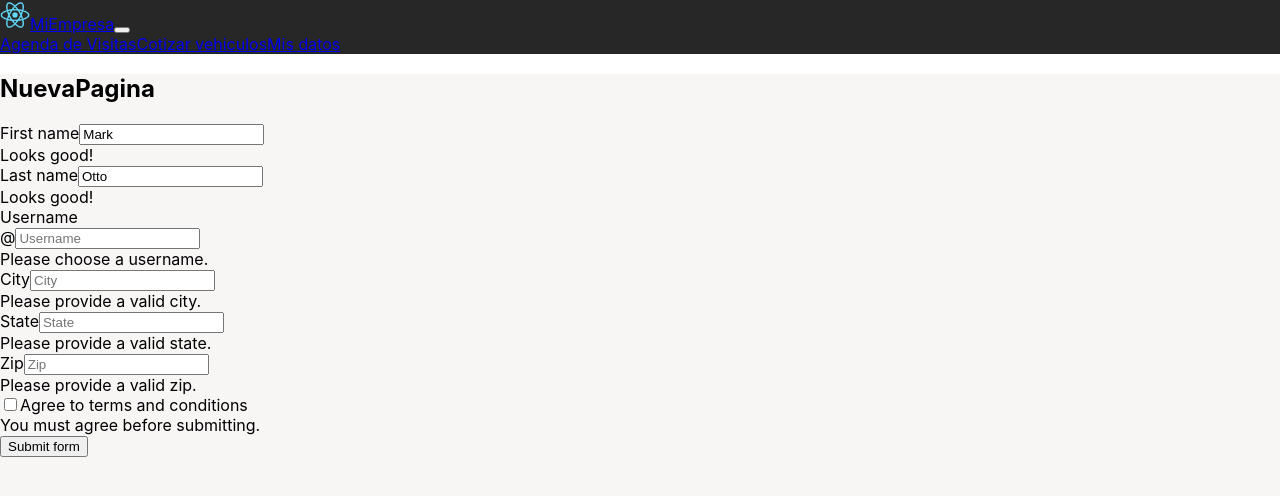
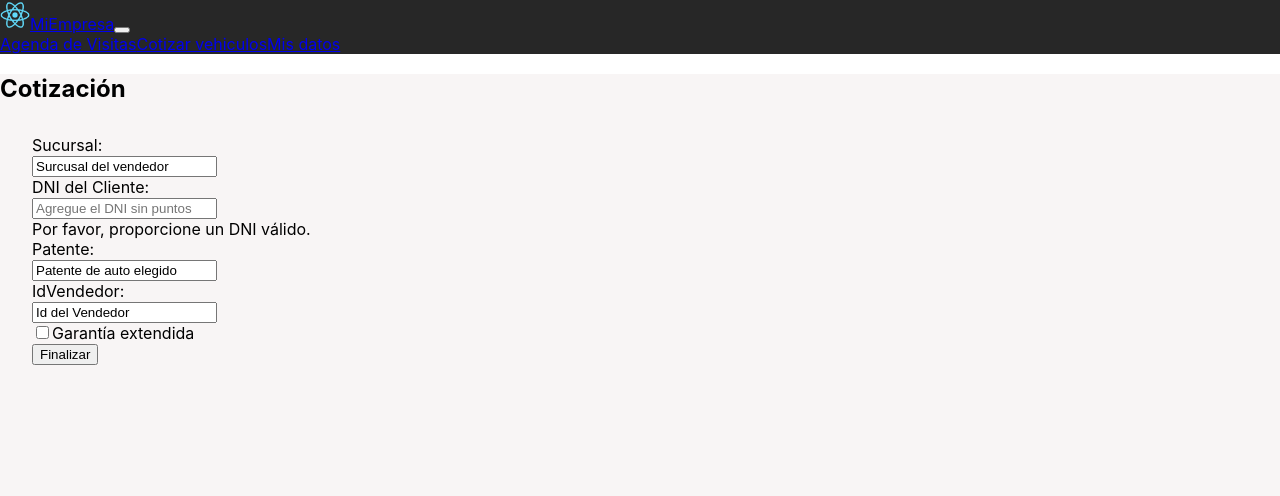
Before and after one commit to ggisel/pp1-front-gc, a React (Create React App) app: page /nueva-pagina in a window 1280 px wide. Shown: the top 496 px of the page. Built offline with nearby package versions, Linux system fonts and the light colour scheme; the HTML template or start-up script is replaced by a standard one.

Commit message:
arraglo formulario, falta pasarle los dato en el defaultValue

```diff
--- a/src/App.css
+++ b/src/App.css
@@ -44,6 +44,11 @@ section {
 .navBg {
   background-color: #272727;
 }
-.formulario{
+#titulo-formulario{
   color: #000;
 }
+
+#formulario{
+  color: #000;
+  margin:2em;
+}
--- a/src/components/NuevaPagina.js
+++ b/src/components/NuevaPagina.js
@@ -4,7 +4,21 @@ import Col from 'react-bootstrap/Col';
 import Form from 'react-bootstrap/Form';
 import InputGroup from 'react-bootstrap/InputGroup';
 import Row from 'react-bootstrap/Row';
+/*
+cuanto presion el boton cotizar pongo un input donde tiene que rellenar esto datos
+*Sucursal : String ---> (se obtiene del auto logrado)
+* DniCliente : String --> (esto identifiqué que se tiene que pedir, porque como vimos, un auto puede estar
+    reservado pero otra persona puede ir físicamente y comprarlo)
+* Patente : String --> auto
+* IdVendedor : String --> usuario logeado
+* Garantía extendida : boleean --> con un check
 
+
+de aca la sucursal la saca del auto que filtro en la tabla. el dni ese que le pedimos obligatorio, la
+patente del auto que se filtro, el id del vendedor lo consultamos por la sesion que tiene iniciada el usuario,
+y la garantia extendida del check que tenemos que hacer
+
+*/
 const NuevaPagina = () => {
 
     const [validated, setValidated] = useState(false);
@@ -21,79 +35,92 @@ const NuevaPagina = () => {
 
     return (
 
-    <div class="formulario">
-        <h1>NuevaPagina</h1>
+        <div >
+            <h1 id="titulo-formulario">Cotización</h1>
 
-  <Form noValidate validated={validated} onSubmit={handleSubmit}>
-    <Row className="mb-3">
-      <Form.Group as={Col} md="4" controlId="validationCustom01">
-        <Form.Label>First name</Form.Label>
-        <Form.Control
-          required
-          type="text"
-          placeholder="First name"
-          defaultValue="Mark"
-        />
-        <Form.Control.Feedback>Looks good!</Form.Control.Feedback>
+
+            <Form id="formulario" noValidate validated={validated} onSubmit={handleSubmit}>
+                {/* me fijo */}
+                {/* -----Sucursal------ */}
+                <Form.Group as={Row} className="mb-3" controlId="formPlaintextEmail">
+                    <Form.Label column sm="2">
+                        Sucursal:
+                    </Form.Label>
+                    <Col sm="10">
+                        <Form.Control plaintext readOnly defaultValue="Surcusal del vendedor" />
+                    </Col>
                 </Form.Group>
-      <Form.Group as={Col} md="4" controlId="validationCustom02">
-        <Form.Label>Last name</Form.Label>
-        <Form.Control
-          required
-          type="text"
-          placeholder="Last name"
-          defaultValue="Otto"
-        />
-        <Form.Control.Feedback>Looks good!</Form.Control.Feedback>
+                {/*<Form.Group as={Row} md="6" controlId="validationCustom03">
+                    <Form.Label column >Sucursal:</Form.Label>
+                    <div class="alert alert-primary mt-2 mb-4" role="alert">
+                        Agrego datos <span id="totalPago" class="align-middle"></span>
+                    </div>
+                </Form.Group> */}
+
+                {/* -----DNI del Cliente------ */}
+                <Form.Group as={Row} className="mb-3" controlId="formPlaintext">
+                    <Form.Label column sm="2">
+                        DNI del Cliente:
+                    </Form.Label>
+                    <Col sm="10">
+                        <Form.Control type="text" placeholder="Agregue el DNI sin puntos" required />
+                        <Form.Control.Feedback type="invalid">
+                            Por favor, proporcione un DNI válido.
+                        </Form.Control.Feedback>
+                    </Col>
                 </Form.Group>
-      <Form.Group as={Col} md="4" controlId="validationCustomUsername">
-        <Form.Label>Username</Form.Label>
-        <InputGroup hasValidation>
-          <InputGroup.Text id="inputGroupPrepend">@</InputGroup.Text>
-          <Form.Control
-            type="text"
-            placeholder="Username"
-            aria-describedby="inputGroupPrepend"
-            required
-          />
+
+                {/*<Form.Group as={Row} md="6" controlId="validationCustom03">
+                    <Form.Label column sm={2}>DNI del Cliente</Form.Label>
+                    <Form.Control type="text" placeholder="Agregue el DNI sin puntos" required />
                     <Form.Control.Feedback type="invalid">
-            Please choose a username.
+                        Por favor, proporcione un DNI válido.
                     </Form.Control.Feedback>
-        </InputGroup>
+                </Form.Group>*/}
+
+                {/* -----Patente------ */}
+                <Form.Group as={Row} className="mb-3" controlId="formPlaintextEmail">
+                    <Form.Label column sm="2">
+                        Patente:
+                    </Form.Label>
+                    <Col sm="10">
+                        <Form.Control plaintext readOnly defaultValue="Patente de auto elegido" />
+                    </Col>
                 </Form.Group>
-    </Row>
-    <Row className="mb-3">
-      <Form.Group as={Col} md="6" controlId="validationCustom03">
-        <Form.Label>City</Form.Label>
-        <Form.Control type="text" placeholder="City" required />
+                {/*    <Form.Group as={Row} md="6" controlId="validationCustom04">
+                    <Form.Label column>Patente</Form.Label>
+                    <Form.Control type="text" placeholder="Patente" required />
                     <Form.Control.Feedback type="invalid">
-          Please provide a valid city.
+                        Por favor, proporcione una Patente válida.
                     </Form.Control.Feedback>
+            </Form.Group>*/}
+
+                {/* -----IdVendedor------ */}
+                <Form.Group as={Row} className="mb-3" controlId="formPlaintextEmail">
+                    <Form.Label column sm="2">
+                        IdVendedor:
+                    </Form.Label>
+                    <Col sm="10">
+                        <Form.Control plaintext readOnly defaultValue="Id del Vendedor" />
+                    </Col>
                 </Form.Group>
-      <Form.Group as={Col} md="3" controlId="validationCustom04">
-        <Form.Label>State</Form.Label>
-        <Form.Control type="text" placeholder="State" required />
+                {/* <Form.Group as={Row} className="mb-3" md="6" controlId="validationCustom05">
+                    <Form.Label as={Col} >IdVendedor</Form.Label>
+                    <Form.Control type="text" placeholder="IdVendedor" required />
                     <Form.Control.Feedback type="invalid">
-          Please provide a valid state.
+                        Por favor, proporcione un IdVendedor válido.
                     </Form.Control.Feedback>
-      </Form.Group>
-      <Form.Group as={Col} md="3" controlId="validationCustom05">
-        <Form.Label>Zip</Form.Label>
-        <Form.Control type="text" placeholder="Zip" required />
-        <Form.Control.Feedback type="invalid">
-          Please provide a valid zip.
-        </Form.Control.Feedback>
-      </Form.Group>
-    </Row>
+        </Form.Group>*/}
+
+                {/* -----Garantía extendida------ */}
                 <Form.Group className="mb-3">
                     <Form.Check
-        required
-        label="Agree to terms and conditions"
-        feedback="You must agree before submitting."
-        feedbackType="invalid"
+                        label="Garantía extendida"
+                    //feedback="You must agree before submitting."
+                    // feedbackType="invalid"
                     />
                 </Form.Group>
-    <Button type="submit">Submit form</Button>
+                <Button type="submit">Finalizar</Button>
             </Form>
         </div>
     )
```
Lines whose indentation alone changed are shown as unchanged.
